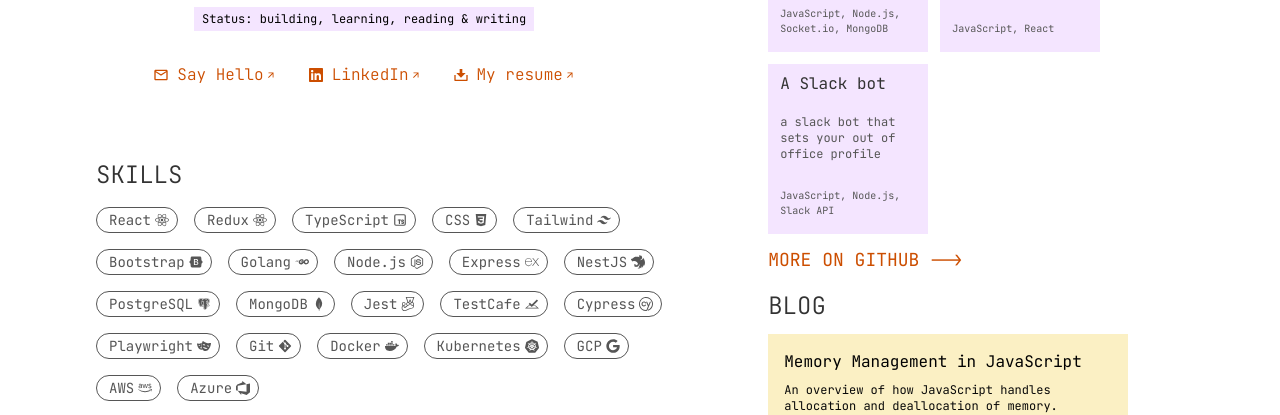
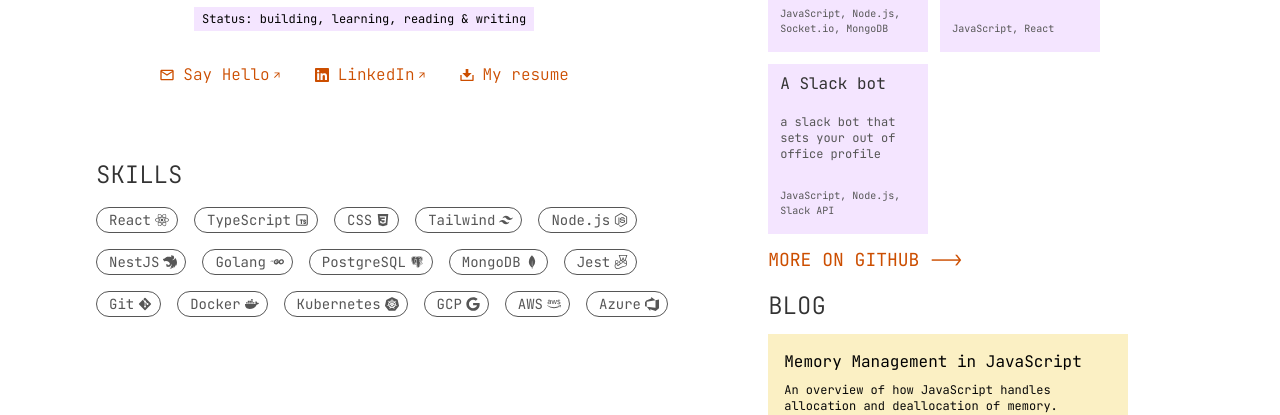
Before and after one commit to njeri-ngigi/portoflio, a Next.js app: page / in a window 1280 px wide. Shown: the part 380-795 px from the top of the page. Built offline with nearby package versions, Linux system fonts and the light colour scheme.

Commit message:
fix download bug

```diff
--- a/src/app/data/links.ts
+++ b/src/app/data/links.ts
@@ -2,6 +2,6 @@
   GitHub: "https://github.com/njeri-ngigi",
   LinkedIn: "https://www.linkedin.com/in/i-am-njeri-ngigi/",
   Email: "njery.ngigi@gmail.com",
-  Resume: "ShalonNjeriNgigi.pdf",
+  Resume: "ShalonNjeriNgigiResume.pdf",
   Hashnode: "https://njeri-ngigi.hashnode.dev/"
 });
--- a/src/app/ui/v2/About/Bio.tsx
+++ b/src/app/ui/v2/About/Bio.tsx
@@ -56,6 +56,7 @@
           text="My resume"
           Icon={RiDownload2Fill}
           title="Download my resume"
+          hideLink
         />
         <Link
           href={links.GitHub}
@@ -77,9 +78,17 @@
 interface LinkProps extends AnchorHTMLAttributes<HTMLAnchorElement> {
   text: string;
   Icon: IconType;
+  hideLink?: boolean;
 }
 
-function Link({ href, text, Icon, className, ...otherProps }: LinkProps) {
+function Link({
+  href,
+  text,
+  Icon,
+  className,
+  hideLink,
+  ...otherProps
+}: LinkProps) {
   return (
     <a
       href={href}
@@ -91,7 +100,10 @@
       {...otherProps}
     >
       <Icon className="mr-2" /> {text}{" "}
-      <MdArrowOutward size={10} className="ml-0.5 m:hidden" />
+      <MdArrowOutward
+        size={10}
+        className={classNames("ml-0.5 m:hidden", hideLink && "hidden")}
+      />
     </a>
   );
 }
--- a/src/app/ui/v2/About/Skills.tsx
+++ b/src/app/ui/v2/About/Skills.tsx
@@ -29,10 +29,10 @@
     name: "React",
     Icon: FaReact,
   },
-  {
-    name: "Redux",
-    Icon: FaReact,
-  },
+  // {
+  //   name: "Redux",
+  //   Icon: FaReact,
+  // },
   {
     name: "TypeScript",
     Icon: TbBrandTypescript,
@@ -45,25 +45,25 @@
     name: "Tailwind",
     Icon: RiTailwindCssFill,
   },
+  // {
+  //   name: "Bootstrap",
+  //   Icon: FaBootstrap,
+  // },
   {
-    name: "Bootstrap",
-    Icon: FaBootstrap,
+    name: "Node.js",
+    Icon: FaNodeJs,
+  },
+  // {
+  //   name: "Express",
+  //   Icon: SiExpress,
+  // },
+  {
+    name: "NestJS",
+    Icon: SiNestjs,
   },
   {
     name: "Golang",
     Icon: FaGolang,
-  },
-  {
-    name: "Node.js",
-    Icon: FaNodeJs,
-  },
-  {
-    name: "Express",
-    Icon: SiExpress,
-  },
-  {
-    name: "NestJS",
-    Icon: SiNestjs,
   },
   {
     name: "PostgreSQL",
@@ -77,18 +77,18 @@
     name: "Jest",
     Icon: SiJest,
   },
-  {
-    name: "TestCafe",
-    Icon: SiTestcafe,
-  },
-  {
-    name: "Cypress",
-    Icon: SiCypress,
-  },
-  {
-    name: "Playwright",
-    Icon: SiPlaywright,
-  },
+  // {
+  //   name: "TestCafe",
+  //   Icon: SiTestcafe,
+  // },
+  // {
+  //   name: "Cypress",
+  //   Icon: SiCypress,
+  // },
+  // {
+  //   name: "Playwright",
+  //   Icon: SiPlaywright,
+  // },
   {
     name: "Git",
     Icon: FaGitAlt,
```
